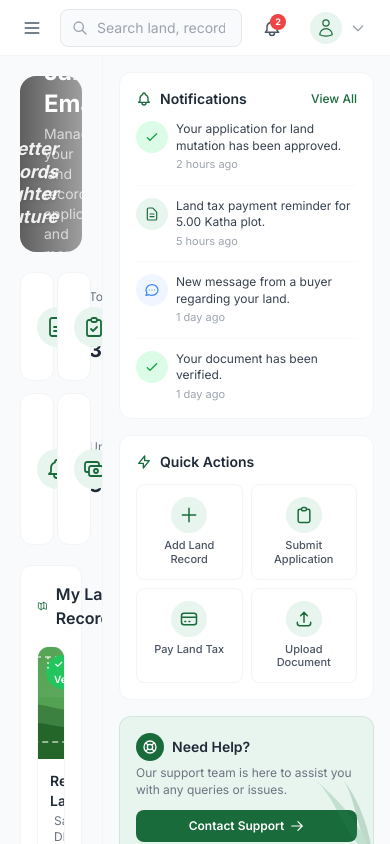
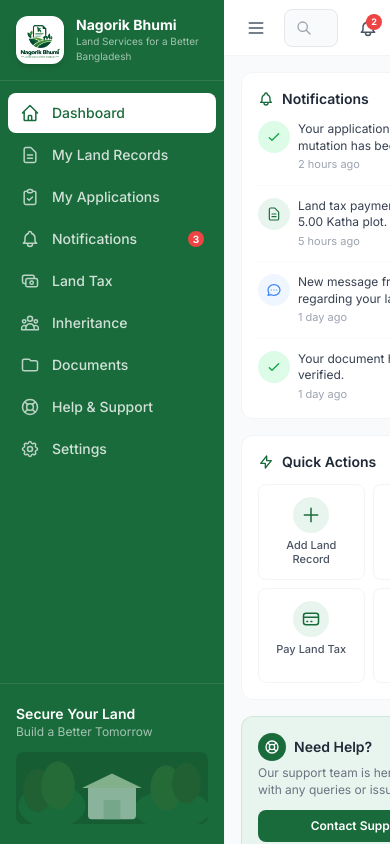
Before and after one commit to isratemma/Nagorik-Bhumi, a Next.js app: page /dashboard in a window 390 px wide. Built offline with nearby package versions, Linux system fonts and the light colour scheme; grey boxes are pictures that could not be loaded.

Commit message:
fix: sidebar always visible using inline styles, fix layout overflow clipping on dashboard and admin

```diff
--- a/app/dashboard/layout.js
+++ b/app/dashboard/layout.js
@@ -8,22 +8,35 @@ export default function DashboardLayout({ children }) {
   const [sidebarOpen, setSidebarOpen] = useState(false);
 
   return (
-    <div className="flex h-screen overflow-hidden bg-gray-50" style={{ fontFamily: "'Inter', 'Hind Siliguri', sans-serif" }}>
-      {/* Mobile overlay */}
+    <div style={{ display: 'flex', height: '100vh', overflow: 'hidden', background: '#f9fafb', fontFamily: "'Inter', 'Hind Siliguri', sans-serif" }}>
+
+      {/* Mobile backdrop */}
       {sidebarOpen && (
-        <div className="fixed inset-0 bg-black/50 z-40 lg:hidden" onClick={() => setSidebarOpen(false)}/>
+        <div
+          onClick={() => setSidebarOpen(false)}
+          style={{ position: 'fixed', inset: 0, background: 'rgba(0,0,0,0.4)', zIndex: 40 }}
+        />
       )}
 
-      {/* Sidebar */}
-      <div className={`fixed lg:relative inset-y-0 left-0 z-50 transition-transform duration-300
-        ${sidebarOpen ? 'translate-x-0' : '-translate-x-full lg:translate-x-0'}`}>
-        <Sidebar onClose={() => setSidebarOpen(false)} />
+      {/* Sidebar wrapper — always visible on desktop via min-width trick */}
+      <div style={{
+        flexShrink: 0,
+        position: 'relative',
+        zIndex: 50,
+        display: 'flex',
+      }}>
+        <div style={{
+          transform: sidebarOpen ? 'translateX(0)' : undefined,
+          transition: 'transform 300ms ease-in-out',
+        }}>
+          <Sidebar onClose={() => setSidebarOpen(false)} />
+        </div>
       </div>
 
-      {/* Main */}
-      <div className="flex-1 flex flex-col overflow-hidden min-w-0">
+      {/* Main content */}
+      <div style={{ flex: 1, display: 'flex', flexDirection: 'column', overflow: 'hidden', minWidth: 0 }}>
         <Topbar onMenuToggle={() => setSidebarOpen(!sidebarOpen)} />
-        <main className="flex-1 overflow-hidden flex">
+        <main style={{ flex: 1, overflow: 'hidden', display: 'flex', minHeight: 0 }}>
           {children}
         </main>
       </div>
--- a/components/admin/AdminShell.js
+++ b/components/admin/AdminShell.js
@@ -1,15 +1,32 @@
 'use client';
 
+import { useState } from 'react';
 import AdminSidebar from './AdminSidebar';
 import AdminTopbar from './AdminTopbar';
 
 export default function AdminShell({ children }) {
+  const [sidebarOpen, setSidebarOpen] = useState(false);
+
   return (
-    <div className="flex h-screen overflow-hidden bg-gray-50" style={{ fontFamily: "'Inter', 'Hind Siliguri', sans-serif" }}>
-      <AdminSidebar />
-      <div className="flex-1 flex flex-col overflow-hidden">
-        <AdminTopbar />
-        <main className="flex-1 overflow-y-auto">
+    <div style={{ display: 'flex', height: '100vh', overflow: 'hidden', background: '#f9fafb', fontFamily: "'Inter', 'Hind Siliguri', sans-serif" }}>
+
+      {/* Mobile backdrop */}
+      {sidebarOpen && (
+        <div
+          onClick={() => setSidebarOpen(false)}
+          style={{ position: 'fixed', inset: 0, background: 'rgba(0,0,0,0.4)', zIndex: 40 }}
+        />
+      )}
+
+      {/* Sidebar — always shown as part of flex row */}
+      <div style={{ flexShrink: 0, position: 'relative', zIndex: 50 }}>
+        <AdminSidebar />
+      </div>
+
+      {/* Main content */}
+      <div style={{ flex: 1, display: 'flex', flexDirection: 'column', overflow: 'hidden', minWidth: 0 }}>
+        <AdminTopbar onMenuToggle={() => setSidebarOpen(!sidebarOpen)} />
+        <main style={{ flex: 1, overflowY: 'auto' }}>
           {children}
         </main>
       </div>
--- a/tailwind.config.js
+++ b/tailwind.config.js
@@ -4,6 +4,14 @@ module.exports = {
     "./app/**/*.{js,jsx}",
     "./components/**/*.{js,jsx}",
     "./pages/**/*.{js,jsx}",
+  ],
+  safelist: [
+    'translate-x-0',
+    '-translate-x-full',
+    'md:translate-x-0',
+    'md:relative',
+    'fixed',
+    'relative',
   ],
   theme: {
     extend: {
```
